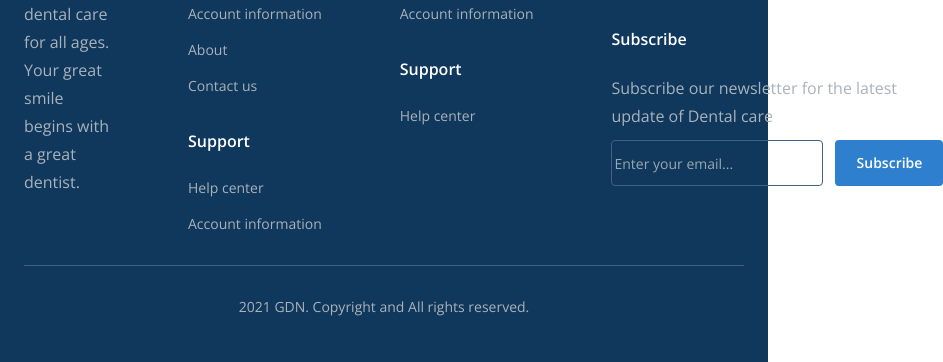
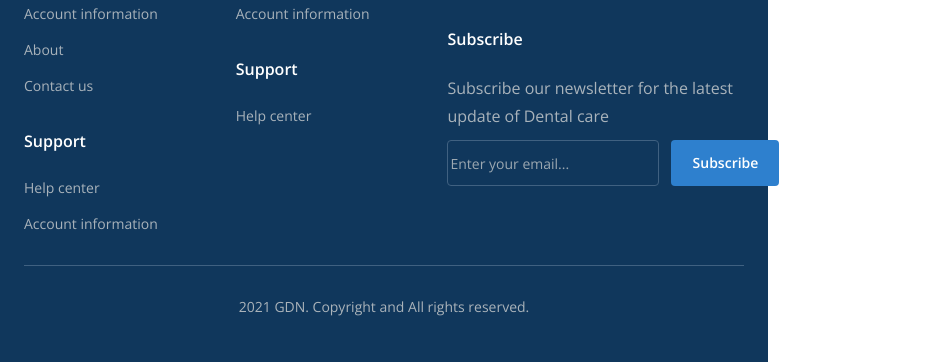
Before and after one commit to DebugDream1/DU-AN-3-, a plain HTML site: page index.html in a window 768 px wide. Shown: the part 9168-9530 px from the top of the page, 943 px wide, since content can reach past the window. Drawn offline with nearby package versions, Linux system fonts and the light colour scheme.

Commit message:
7. hoan thien

```diff
--- a/assets/css/responsive.css
+++ b/assets/css/responsive.css
@@ -182,6 +182,14 @@
 
 /* Tablet */
 @media (min-width: 768px) and (max-width: 991.98px) {
+  /* footer */
+  .footer-hidden-tablet {
+    display: none;
+  }
+
+  .footer__top {
+    grid-template-columns: 0.5fr 0.5fr 1fr;
+  }
 }
 
 /* mobile */
--- a/index.html
+++ b/index.html
@@ -696,7 +696,7 @@
         <!-- top footer -->
         <div class="footer__top">
           <!-- column 1 -->
-          <div class="footer__column">
+          <div class="footer__column footer-hidden-tablet">
             <!-- logo -->
             <a href="./"
               ><img src="./assets/img/logo.svg" alt="shine smile" class="logo"
```
